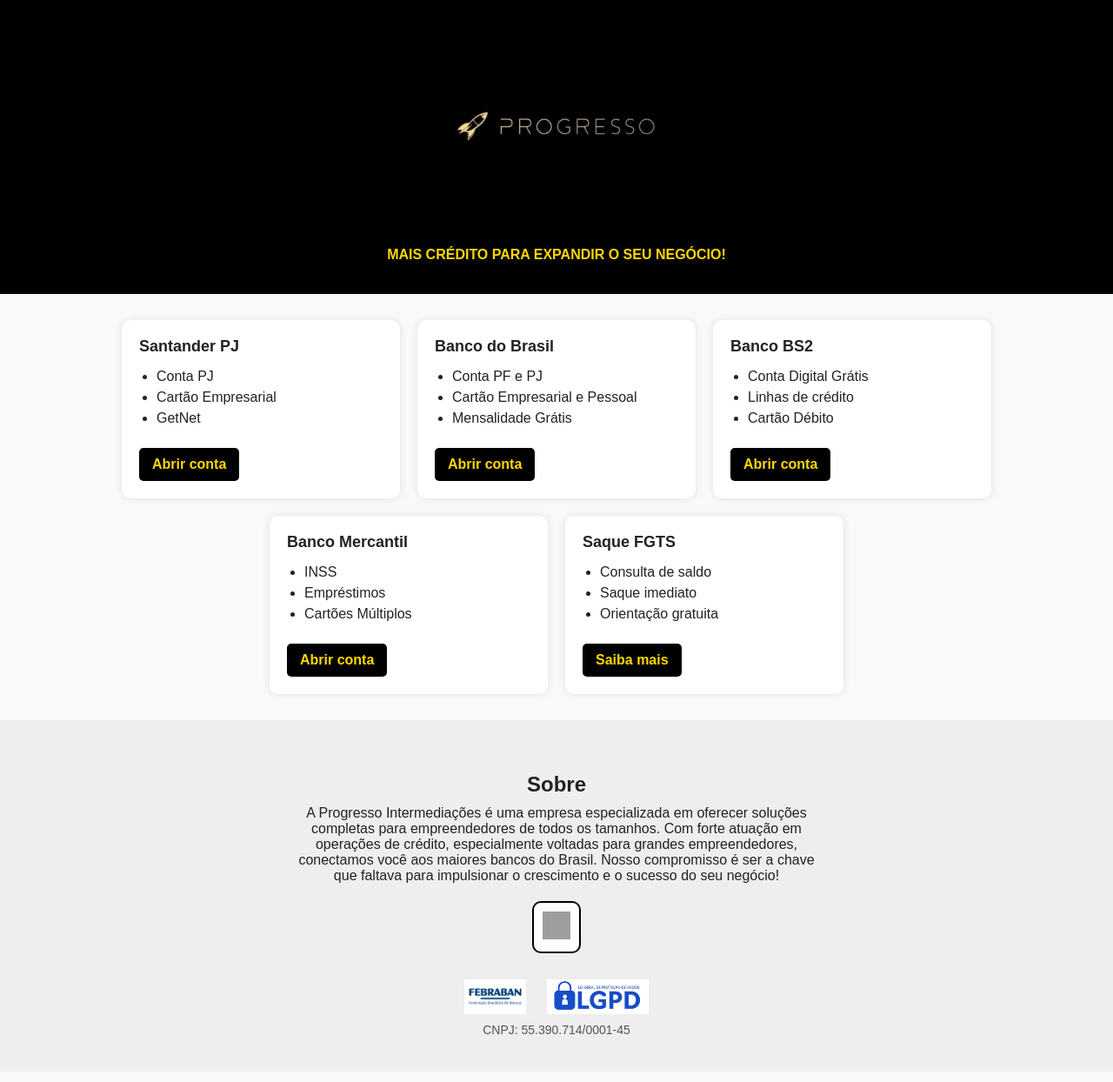
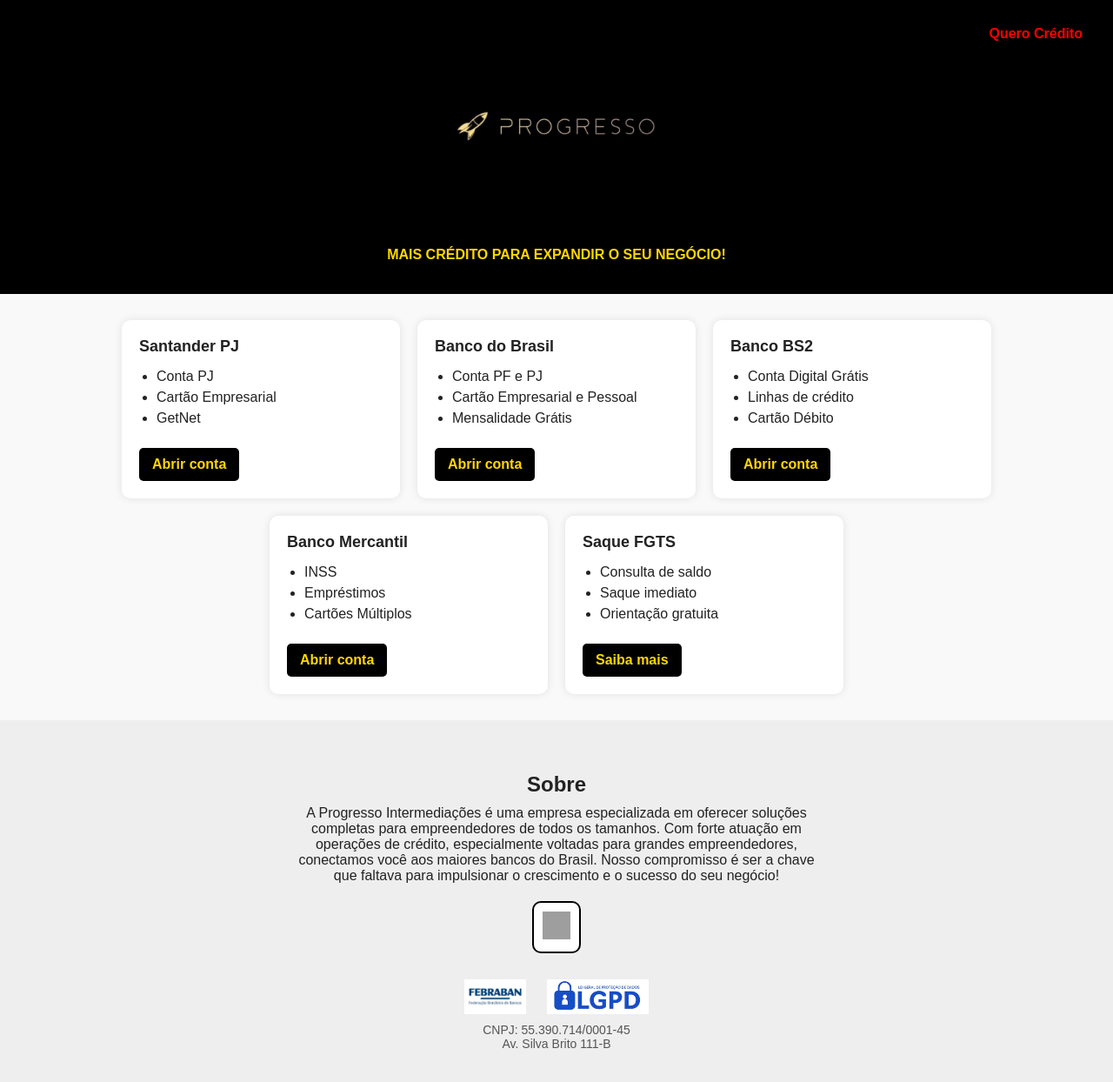
Before and after one commit to Progresso2025/Progresso2, a plain HTML site: page docs/index.html in a window 1280 px wide. Shown: the whole page at 87% size. Drawn offline with Linux system fonts and the light colour scheme; grey boxes are pictures that could not be loaded.

Commit message:
Add files via upload
Atualiza index.html com novo botão WhatsApp.

```diff
--- a/docs/index.html
+++ b/docs/index.html
@@ -1,3 +1,4 @@
+
 <!DOCTYPE html>
 <html lang="pt-BR">
 <head>
@@ -105,9 +106,28 @@
       font-size: 14px;
       color: #555;
     }
+
+    .whatsapp-btn {
+      position: absolute;
+      top: 20px;
+      right: 20px;
+      background-color: #000;
+      color: red;
+      padding: 10px 15px;
+      text-decoration: none;
+      border-radius: 5px;
+      font-weight: bold;
+      z-index: 1000;
+    }
+    .whatsapp-btn:hover {
+      background-color: #222;
+    }
+
   </style>
 </head>
 <body>
+  <a class="whatsapp-btn" href="https://wa.me/5575999470448?text=Quero%20Crédito" target="_blank">Quero Crédito</a>
+
   <header>
     <img src="img/logo.jpg" alt="Logo Progresso" />
     <p>MAIS CRÉDITO PARA EXPANDIR O SEU NEGÓCIO!</p>
@@ -170,7 +190,8 @@
       <img src="img/LGPD.jpg" alt="LGPD" />
     </div>
     <div class="cnpj">
-      CNPJ: 55.390.714/0001-45
+      CNPJ: 55.390.714/0001-45<br>
+      Av. Silva Brito 111-B
     </div>
   </footer>
 </body>
```
